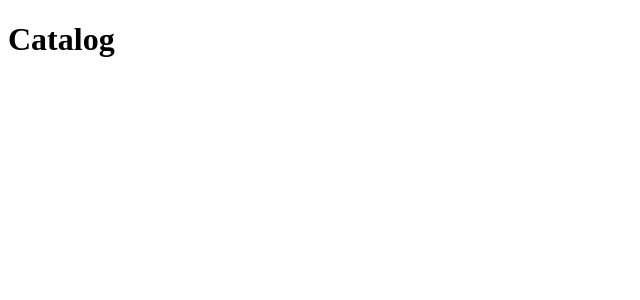
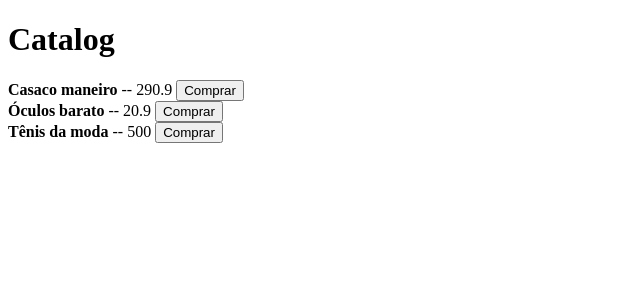
Before and after one commit to scarvalhos/bonusredux, a React (Vite) app: page / in a window 1280 px wide. Shown: the top 300 px of the page, without its empty margins (0-640 px from the left). Built offline with nearby package versions, Linux system fonts and the light colour scheme; data requests are answered from the project's data file.

Commit message:
Creating json server

```diff
--- a/package.json
+++ b/package.json
@@ -5,10 +5,12 @@
   "scripts": {
     "dev": "vite",
     "build": "tsc && vite build",
-    "preview": "vite preview"
+    "preview": "vite preview",
+    "server": "json-server server.json -p 3333"
   },
   "dependencies": {
     "@reduxjs/toolkit": "^1.8.1",
+    "axios": "^0.27.1",
     "react": "^18.0.0",
     "react-dom": "^18.0.0",
     "react-redux": "^8.0.1",
@@ -18,6 +20,7 @@
     "@types/react": "^18.0.0",
     "@types/react-dom": "^18.0.0",
     "@vitejs/plugin-react": "^1.3.0",
+    "json-server": "^0.17.0",
     "typescript": "^4.6.3",
     "vite": "^2.9.5"
   }
--- /dev/null
+++ b/server.json
@@ -0,0 +1,33 @@
+{
+    "products": [
+      {
+        "id": 1,
+        "title": "Casaco maneiro",
+        "price": 290.90
+      },
+      {
+        "id": 2,
+        "title": "Óculos barato",
+        "price": 20.90
+      },
+      {
+        "id": 3,
+        "title": "Tênis da moda",
+        "price": 500.00
+      }
+    ],
+    "stock": [
+      {
+        "id": 1,
+        "quantity": 3
+      },
+      {
+        "id": 2,
+        "quantity": 0
+      },
+      {
+        "id": 3,
+        "quantity": 1
+      }
+    ]
+}
--- a/src/components/Catalog.tsx
+++ b/src/components/Catalog.tsx
@@ -1,13 +1,29 @@
-import React from 'react'
-import { useSelector } from 'react-redux'
+import React, { useEffect, useState } from 'react'
+import api from '../services/api'
+import { IProduct } from '../store/modules/cart/types'
 
 const Catalog: React.FC = () => {
-    const catalog = useSelector(state => state)
+    const [catalog, setCatalog] = useState<IProduct[]>([])
 
-    console.log(catalog)
+    useEffect(() => {
+        api.get('products').then(response => {
+            setCatalog(response.data)
+        })
+    }, [])
 
     return (
-        <h1>Catalog</h1>
+        <main>
+            <h1>Catalog</h1>
+
+            {catalog.map(product => (
+                <article key={product.id}>
+                    <strong>{product.title}</strong> {" -- "}
+                    <span>{product.price}</span> {"  "}
+
+                    <button type='button'>Comprar</button>
+                </article>
+            ))}
+        </main>
     )
 }
 
--- /dev/null
+++ b/src/services/api.ts
@@ -0,0 +1,7 @@
+import axios from 'axios'
+
+const api = axios.create({
+    baseURL: 'http://localhost:3333'
+})
+
+export default api
```
Also changed, not shown: 1 other file (tests, documents, lock files or other folders).
